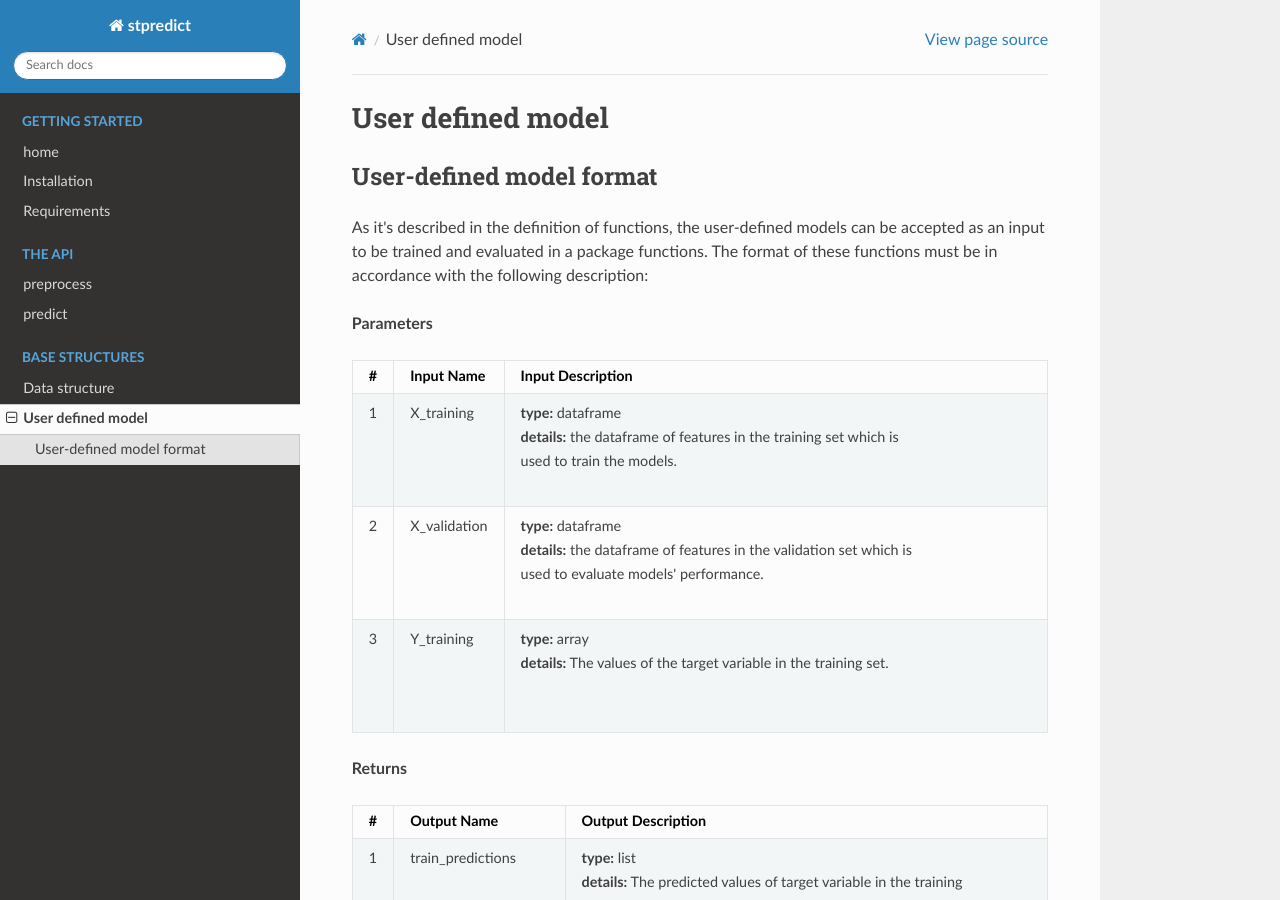
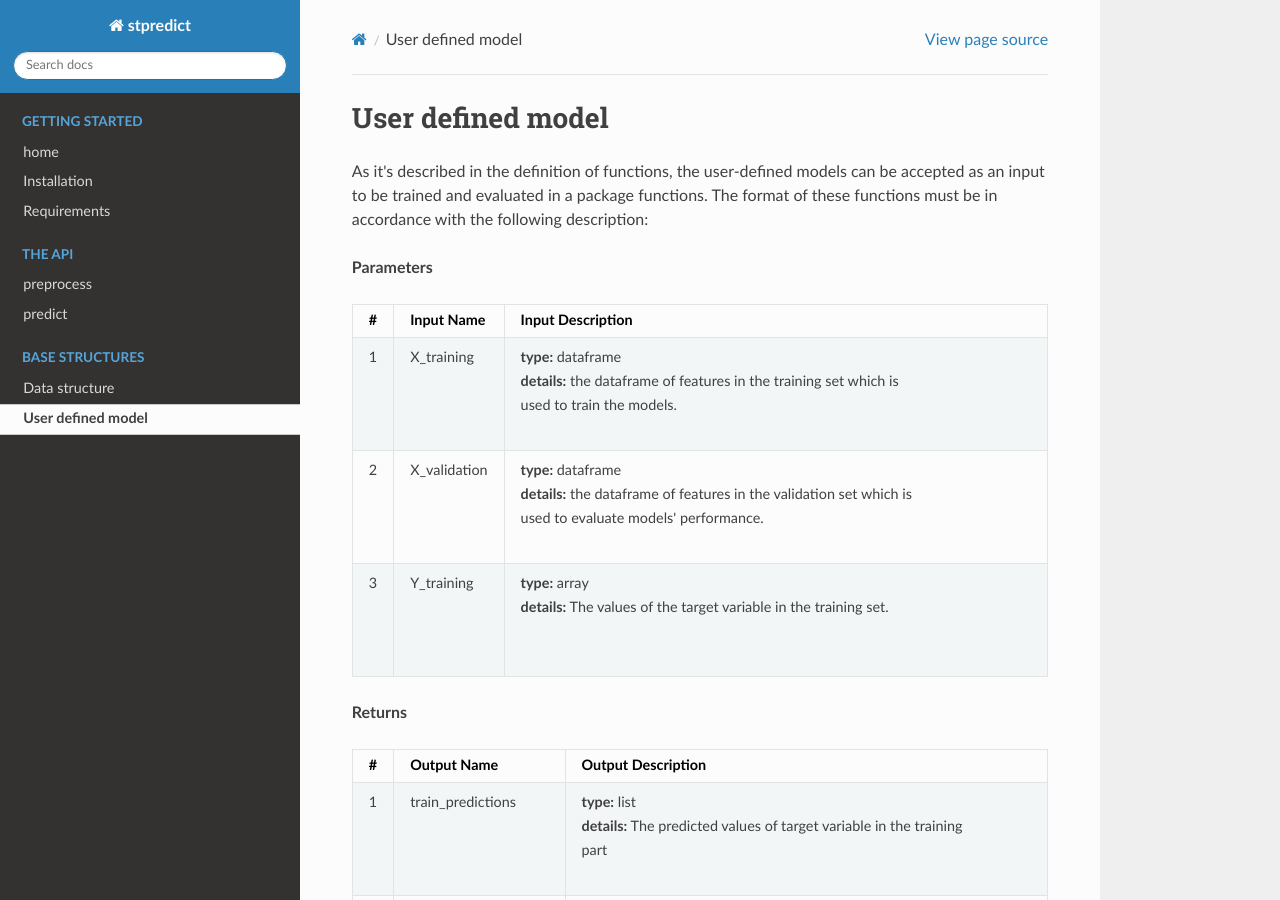
Before and after one commit to network-and-Data-Science-IUT/stpredict, a Sphinx documentation site: the page built from docs/source/user-defined-model.rst, in a window 1280 px wide and 900 px high. Built offline with Sphinx 7.4.7 and the Read the Docs theme 2.0.0, drawn with Linux system fonts in a browser that asks for light colours.

Commit message:
Update user-defined-model.rst

```diff
--- a/docs/source/user-defined-model.rst
+++ b/docs/source/user-defined-model.rst
@@ -2,9 +2,6 @@
 
 User defined model
 ==================
-
-User-defined model format
--------------------------
 
 As it's described in the definition of functions, the user-defined models can be accepted as an input to be trained and evaluated in a package functions. The format of these functions must be in accordance with the following description:
 
```
